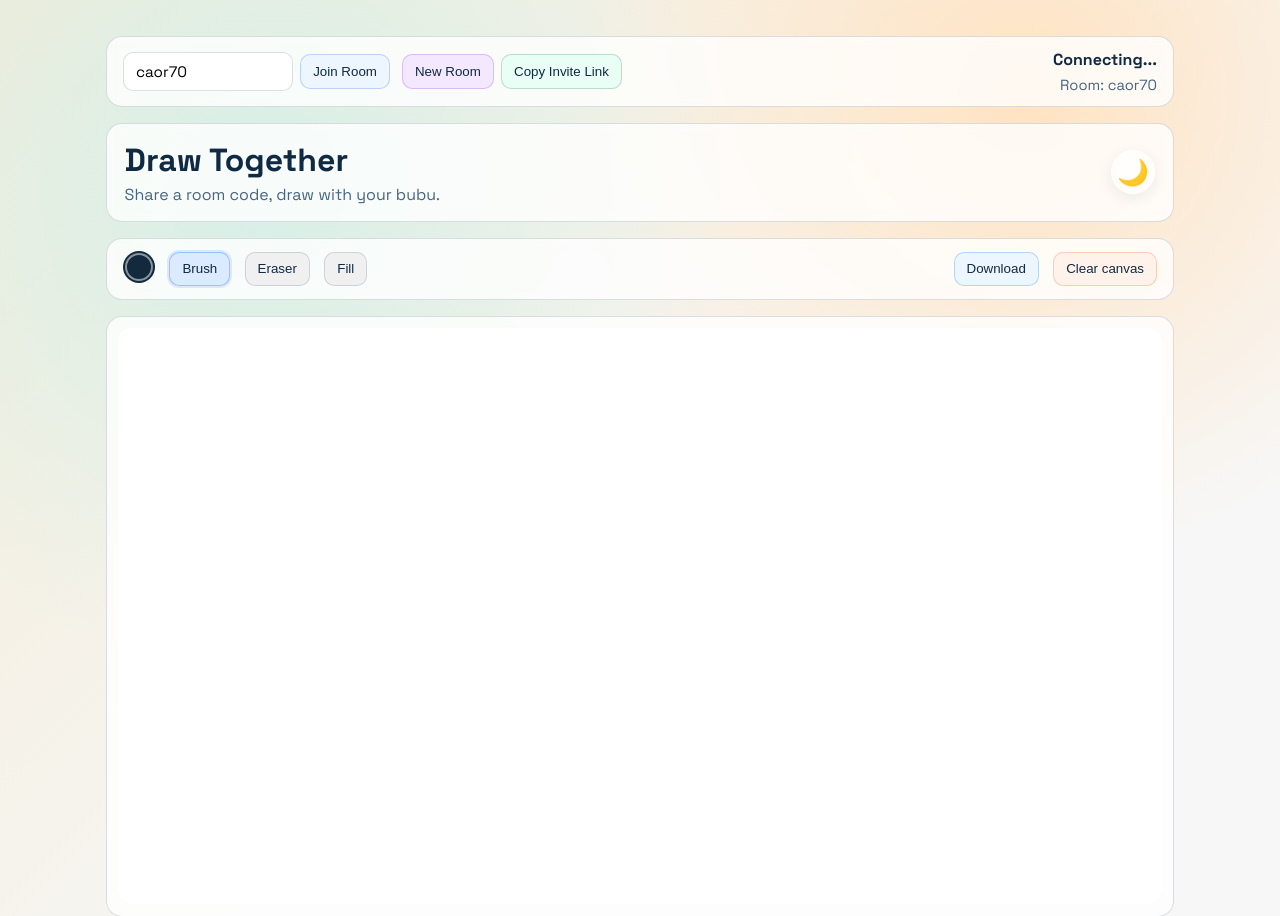
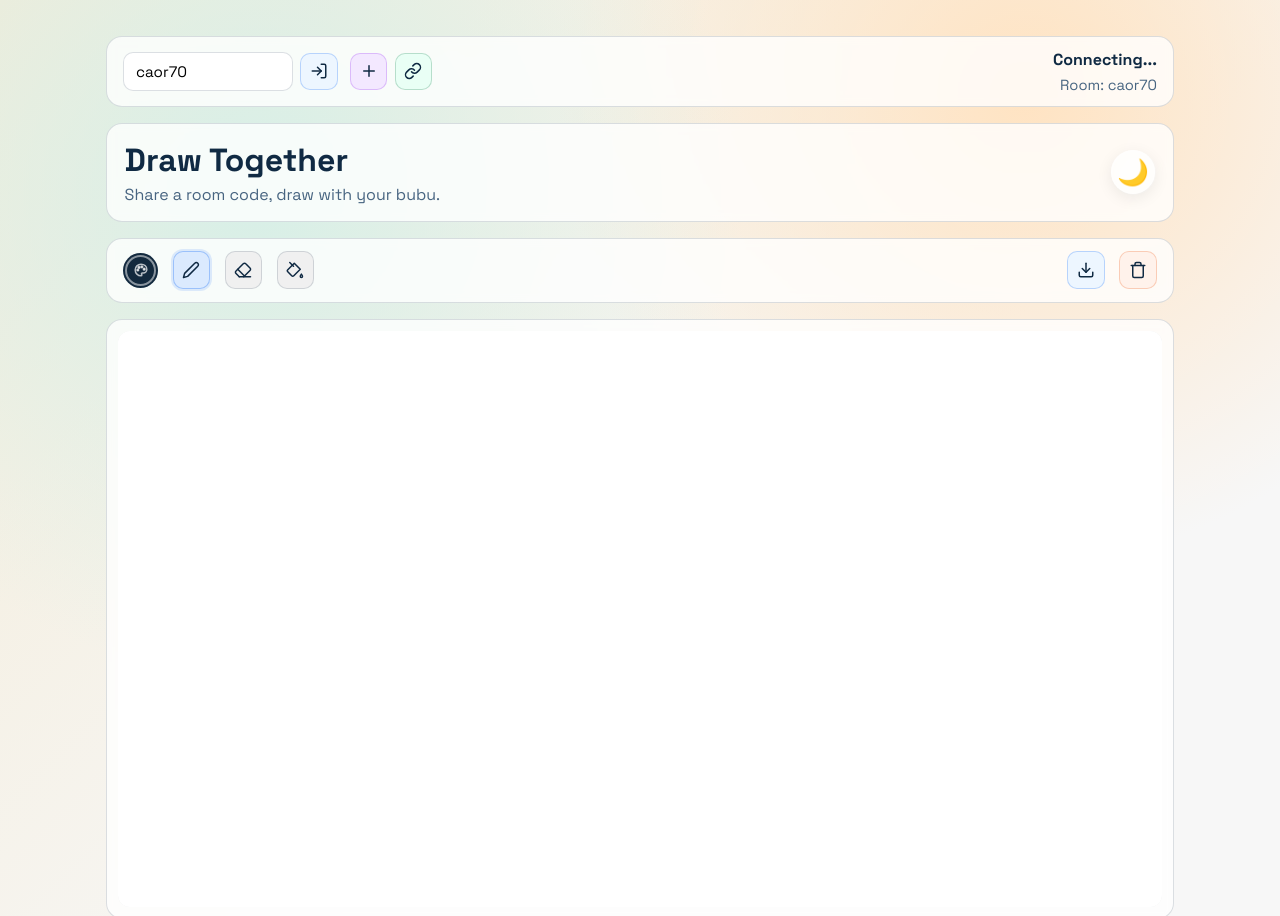
Before and after one commit to HmmMarcelo/Draw-With-Your-BuBu, a website: page public/index.html in a window 1280 px wide. Shown: the top 916 px of the page. Drawn offline with nearby package versions, Linux system fonts and the light colour scheme; no server answers.

Commit message:
Replace button text with SVG icons (brush, eraser, fill, download, clear, join, copy link, color palette)

```diff
--- a/public/app.js
+++ b/public/app.js
@@ -240,9 +240,9 @@ function setupUI() {
   copyButton.addEventListener("click", async () => {
     try {
       await navigator.clipboard.writeText(window.location.href);
-      copyButton.textContent = "Invite copied";
+      copyButton.innerHTML = '<svg width="18" height="18" viewBox="0 0 24 24" fill="none" stroke="currentColor" stroke-width="2" stroke-linecap="round" stroke-linejoin="round"><polyline points="20 6 9 17 4 12"/></svg>';
       setTimeout(() => {
-        copyButton.textContent = "Copy invite link";
+        copyButton.innerHTML = '<svg width="18" height="18" viewBox="0 0 24 24" fill="none" stroke="currentColor" stroke-width="2" stroke-linecap="round" stroke-linejoin="round"><path d="M10 13a5 5 0 0 0 7.54.54l3-3a5 5 0 0 0-7.07-7.07l-1.72 1.71"/><path d="M14 11a5 5 0 0 0-7.54-.54l-3 3a5 5 0 0 0 7.07 7.07l1.71-1.71"/></svg>';
       }, 1200);
     } catch {
       alert("Clipboard access blocked. Copy the URL manually.");
--- a/public/index.html
+++ b/public/index.html
@@ -17,11 +17,11 @@
       <section class="join-bar">
         <div class="join-group">
           <input id="room-input" type="text" placeholder="Enter room code" maxlength="20" autocomplete="off" />
-          <button id="join-btn" type="button">Join Room</button>
+          <button id="join-btn" type="button" title="Join Room"><svg width="18" height="18" viewBox="0 0 24 24" fill="none" stroke="currentColor" stroke-width="2" stroke-linecap="round" stroke-linejoin="round"><path d="M15 3h4a2 2 0 0 1 2 2v14a2 2 0 0 1-2 2h-4"/><polyline points="10 17 15 12 10 7"/><line x1="15" y1="12" x2="3" y2="12"/></svg></button>
         </div>
         <div class="join-group">
-          <button id="new-room-btn" type="button">New Room</button>
-          <button id="copy-link" type="button">Copy Invite Link</button>
+          <button id="new-room-btn" type="button" title="New Room"><svg width="18" height="18" viewBox="0 0 24 24" fill="none" stroke="currentColor" stroke-width="2" stroke-linecap="round"><line x1="12" y1="5" x2="12" y2="19"/><line x1="5" y1="12" x2="19" y2="12"/></svg></button>
+          <button id="copy-link" type="button" title="Copy Invite Link"><svg width="18" height="18" viewBox="0 0 24 24" fill="none" stroke="currentColor" stroke-width="2" stroke-linecap="round" stroke-linejoin="round"><path d="M10 13a5 5 0 0 0 7.54.54l3-3a5 5 0 0 0-7.07-7.07l-1.72 1.71"/><path d="M14 11a5 5 0 0 0-7.54-.54l-3 3a5 5 0 0 0 7.07 7.07l1.71-1.71"/></svg></button>
         </div>
         <div class="join-info">
           <p id="presence" class="status-pill">Connecting...</p>
@@ -39,36 +39,36 @@
 
       <section class="controls">
         <div class="tool-wrap">
-          <button id="color-btn" type="button" class="color-swatch-btn" style="background:#13293d"></button>
+          <button id="color-btn" type="button" class="color-swatch-btn" style="background:#13293d" title="Color"><svg width="14" height="14" viewBox="0 0 24 24" fill="none" stroke="rgba(255,255,255,0.7)" stroke-width="2.5" stroke-linecap="round" stroke-linejoin="round"><circle cx="13.5" cy="6.5" r="1.5" fill="rgba(255,255,255,0.7)"/><circle cx="17.5" cy="10.5" r="1.5" fill="rgba(255,255,255,0.7)"/><circle cx="8.5" cy="7.5" r="1.5" fill="rgba(255,255,255,0.7)"/><circle cx="6.5" cy="12" r="1.5" fill="rgba(255,255,255,0.7)"/><path d="M12 2C6.5 2 2 6.5 2 12s4.5 10 10 10c.9 0 1.5-.7 1.5-1.5 0-.4-.1-.7-.4-1-.3-.3-.4-.6-.4-1 0-.8.7-1.5 1.5-1.5H16c3.3 0 6-2.7 6-6 0-5.5-4.5-9-10-9Z"/></svg></button>
           <div class="tool-popup" id="color-popup">
             <input id="color" type="color" value="#13293d" />
             <button id="color-ok" type="button">OK</button>
           </div>
         </div>
         <div class="tool-wrap">
-          <button id="brush-btn" type="button" class="tool-btn active">Brush</button>
+          <button id="brush-btn" type="button" class="tool-btn active" title="Brush"><svg width="18" height="18" viewBox="0 0 24 24" fill="none" stroke="currentColor" stroke-width="2" stroke-linecap="round" stroke-linejoin="round"><path d="M17 3a2.83 2.83 0 1 1 4 4L7.5 20.5 2 22l1.5-5.5Z"/></svg></button>
           <div class="tool-popup" id="brush-popup">
             <input id="brush" type="range" min="1" max="24" value="4" />
             <span id="brush-value">4px</span>
           </div>
         </div>
         <div class="tool-wrap">
-          <button id="eraser-btn" type="button" class="tool-btn">Eraser</button>
+          <button id="eraser-btn" type="button" class="tool-btn" title="Eraser"><svg width="18" height="18" viewBox="0 0 24 24" fill="none" stroke="currentColor" stroke-width="2" stroke-linecap="round" stroke-linejoin="round"><path d="m7 21-4.3-4.3c-1-1-1-2.5 0-3.4l9.6-9.6c1-1 2.5-1 3.4 0l5.6 5.6c1 1 1 2.5 0 3.4L13 21"/><path d="M22 21H7"/><path d="m5 11 9 9"/></svg></button>
           <div class="tool-popup" id="eraser-popup">
             <input id="eraser-size" type="range" min="4" max="60" value="20" />
             <span id="eraser-size-value">20px</span>
           </div>
         </div>
-        <button id="bucket-btn" type="button">Fill</button>
+        <button id="bucket-btn" type="button" title="Fill"><svg width="18" height="18" viewBox="0 0 24 24" fill="none" stroke="currentColor" stroke-width="2" stroke-linecap="round" stroke-linejoin="round"><path d="m19 11-8-8-8.6 8.6a2 2 0 0 0 0 2.8l5.2 5.2c.8.8 2 .8 2.8 0Z"/><path d="m5 2 5 5"/><path d="M22 20.3c0 .8-.7 1.7-1.5 1.7s-1.5-.9-1.5-1.7c0-1 1.5-2.8 1.5-2.8s1.5 1.8 1.5 2.8Z"/></svg></button>
         <div class="controls-spacer"></div>
         <div class="tool-wrap">
-          <button id="download-btn" type="button">Download</button>
+          <button id="download-btn" type="button" title="Download"><svg width="18" height="18" viewBox="0 0 24 24" fill="none" stroke="currentColor" stroke-width="2" stroke-linecap="round" stroke-linejoin="round"><path d="M21 15v4a2 2 0 0 1-2 2H5a2 2 0 0 1-2-2v-4"/><polyline points="7 10 12 15 17 10"/><line x1="12" y1="15" x2="12" y2="3"/></svg></button>
           <div class="tool-popup" id="download-popup">
             <button id="dl-png" type="button">PNG (transparent)</button>
             <button id="dl-jpg" type="button">JPG (with background)</button>
           </div>
         </div>
-        <button id="clear" type="button">Clear canvas</button>
+        <button id="clear" type="button" title="Clear Canvas"><svg width="18" height="18" viewBox="0 0 24 24" fill="none" stroke="currentColor" stroke-width="2" stroke-linecap="round" stroke-linejoin="round"><polyline points="3 6 5 6 21 6"/><path d="M19 6v14a2 2 0 0 1-2 2H7a2 2 0 0 1-2-2V6m3 0V4a2 2 0 0 1 2-2h4a2 2 0 0 1 2 2v2"/></svg></button>
       </section>
 
       <section class="canvas-stage">
--- a/public/styles.css
+++ b/public/styles.css
@@ -248,13 +248,16 @@ h1 {
 }
 
 .color-swatch-btn {
-  width: 2rem;
-  height: 2rem;
+  width: 2.2rem;
+  height: 2.2rem;
   border-radius: 50%;
   border: 2px solid var(--border);
   padding: 0;
   cursor: pointer;
   box-shadow: inset 0 0 0 2px rgba(255,255,255,0.5);
+  display: flex;
+  align-items: center;
+  justify-content: center;
 }
 
 .color-swatch-btn:hover {
@@ -358,11 +361,19 @@ body.dark #dark-toggle:hover {
 button {
   border: 1px solid var(--border);
   border-radius: 10px;
-  padding: 0.55rem 0.75rem;
+  padding: 0.55rem;
   background: white;
   color: var(--ink);
   cursor: pointer;
   transition: transform 120ms ease, box-shadow 120ms ease;
+  display: inline-flex;
+  align-items: center;
+  justify-content: center;
+}
+
+button svg {
+  display: block;
+  flex-shrink: 0;
 }
 
 button:hover {
```
